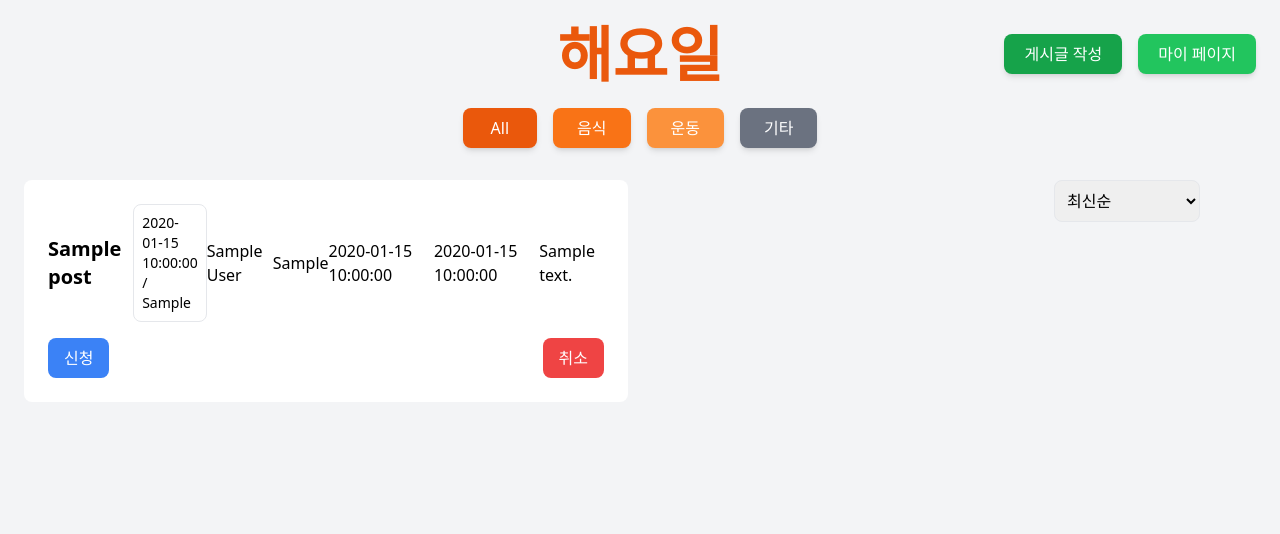
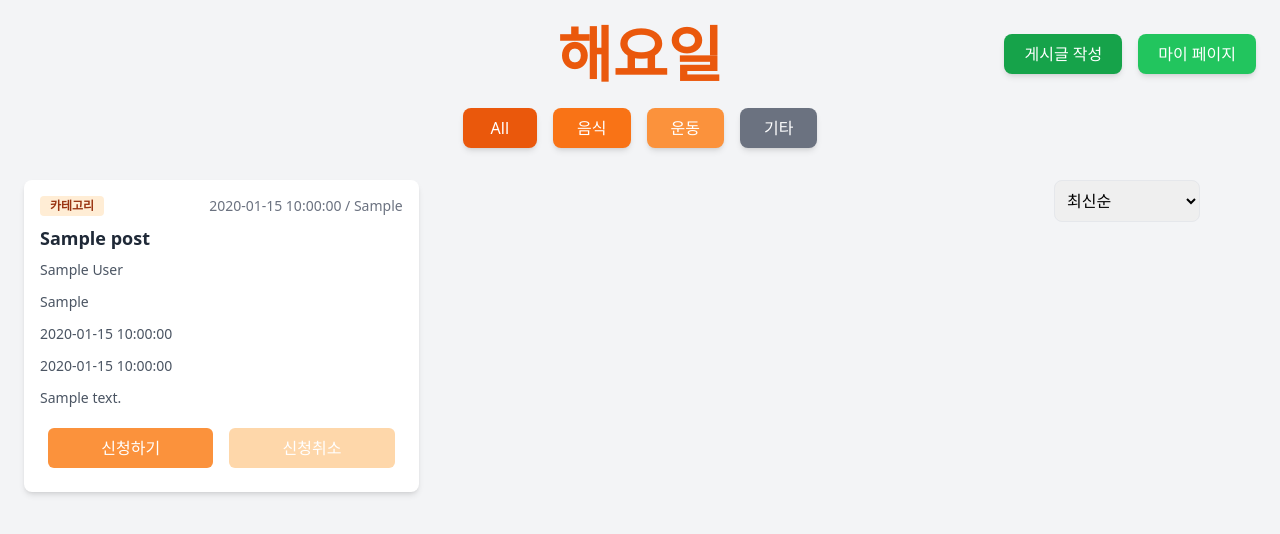
Before and after one commit to hjun813/jungle_team3, a Flask app: template templates/postlist.html in a window 1280 px wide. Shown: the top 534 px of the page. Run offline with Flask 3, Linux system fonts and the light colour scheme; the template is opened without the code that fills it: most values are stand-ins (such as "Sample title", 1, 10 or a date in 2020); some libraries are stand-ins or nearby versions.

Commit message:
Update postlist.html

```diff
--- a/templates/postlist.html
+++ b/templates/postlist.html
@@ -46,28 +46,41 @@
             </select>
         </div>
 
-        <div id="cards-box" class="grid grid-cols-1 sm:grid-cols-2 gap-6">
-            <!-- 카드 1 -->
-            <div id="cards-box">
+        <div id="cards-box">
+            <div class="grid grid-cols-1 md:grid-cols-2 lg:grid-cols-3 gap-6">
                 {% for post in posts %}
-                <div class="bg-white p-6 rounded-lg">
-                    <div class="flex justify-between items-center mb-3">
-                        <h2 class="text-xl font-semibold">{{ post.title }}</h2>
-                        <span class="border rounded-lg p-2 text-sm w-20">{{ post.nowPersonnel }} / {{ post.goalPersonnel
-                            }}</span>
-                        <h2 class="text-l">{{ post.author }}</h2>
-                        <h2 class="text-l">{{ post.postType }}</h2>
-                        <h2 class="text-l">{{ post.meetDate }}</h2>
-                        <h2 class="text-l">{{ post.dueDate }}</h2>
-                        <h2 class="text-l">{{ post.details }}</h2>
-                    </div>
-                    <div class="mt-4 flex justify-between">
-                        <button class="bg-blue-500 text-white px-4 py-2 rounded-lg hover:bg-blue-600">신청</button>
-                        <button class="bg-red-500 text-white px-4 py-2 rounded-lg hover:bg-red-600">취소</button>
+                <!-- 게시글 카드 1 -->
+                <div class="bg-white rounded-lg shadow-md overflow-hidden transition hover:shadow-lg">
+                    <div class="p-4">
+                        <div class="flex justify-between items-center mb-2">
+                            <span class="bg-orange-100 text-orange-800 text-xs font-semibold px-2.5 py-0.5 rounded">
+                                카테고리</span>
+                            <span class="text-sm text-gray-500">{{ post.nowPersonnel }} / {{ post.goalPersonnel}}</span>
+                        </div>
+                        <h3 class="text-lg font-bold mb-2 text-gray-800">{{ post.title }}</h3>
+                        <p class="text-gray-600 text-sm mb-3 line-clamp-3">{{ post.author }}</p>
+                        <p class="text-gray-600 text-sm mb-3 line-clamp-3">{{ post.postType }}</p>
+                        <p class="text-gray-600 text-sm mb-3 line-clamp-3">{{ post.meetDate }}</p>
+                        <p class="text-gray-600 text-sm mb-3 line-clamp-3">{{ post.dueDate }}</p>
+                        <p class="text-gray-600 text-sm mb-3 line-clamp-3">{{ post.details }}</p>
+
+                        <div class="flex">
+                            <button
+                                class="flex-1 m-2 bg-orange-400 text-white px-4 py-2 rounded-md hover:bg-orange-600 transition focus:outline-none focus:ring-2 focus:ring-orange-500 focus:ring-offset-2"
+                                onclick="join()">
+                                신청하기
+                            </button>
+                            <button
+                                class="flex-1 m-2 bg-orange-200 text-white px-4 py-2 rounded-md hover:bg-orange-600 transition focus:outline-none focus:ring-2 focus:ring-orange-500 focus:ring-offset-2"
+                                onclick="cancel()">
+                                신청취소
+                            </button>
+                        </div>
                     </div>
                 </div>
                 {% endfor %}
             </div>
+        </div>
             <!-- 카드 2 -->
 
             <!-- 카드 3 -->
```
